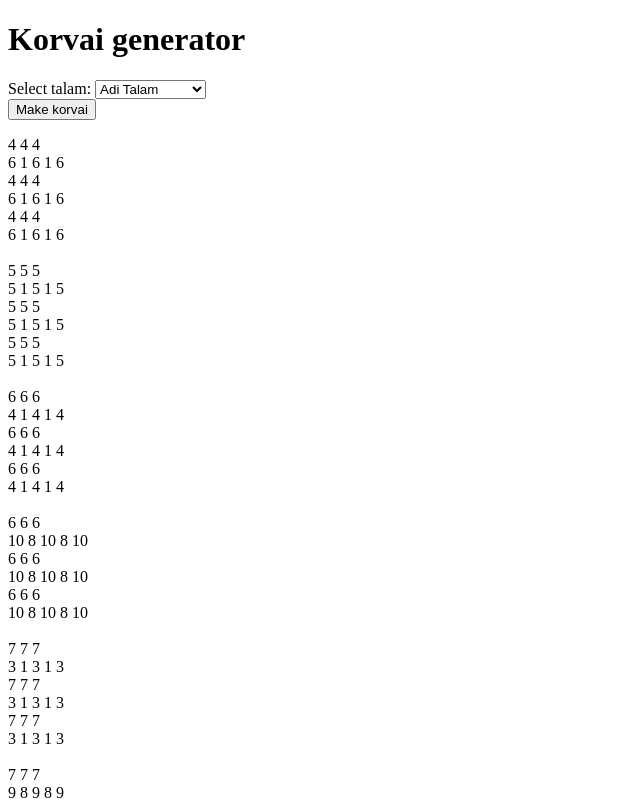
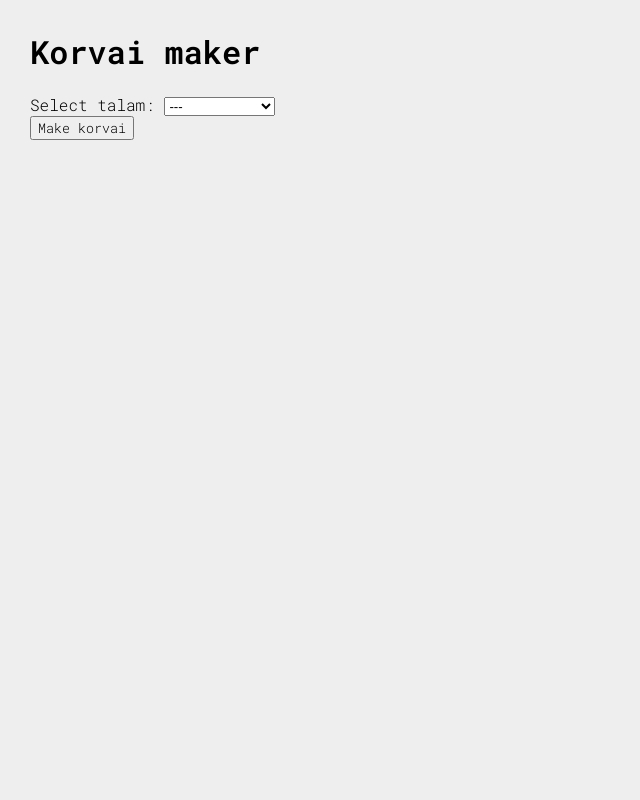
Before and after one commit to sahasramesh/sahasramesh.github.io, a plain HTML site: page korvai.html in a window 1280 px wide. Both pictures are taken after a click on the button "Make korvai". Shown: the top 800 px of the page, without its empty margins (0-640 px from the left). Drawn offline with Linux system fonts and the light colour scheme.

Commit message:
added some korvai styling

```diff
--- a/css/korvai.css
+++ b/css/korvai.css
@@ -0,0 +1,15 @@
+@import url('https://fonts.googleapis.com/css2?family=Roboto+Mono:wght@300;600&display=swap');
+
+body {
+  background-color: #EEE;
+  margin: 30px;
+  font-family: 'Roboto Mono', monospace;
+}
+
+button {
+  font-family: 'Roboto Mono', monospace;
+}
+
+.korvais {
+  background-color: white;
+}
--- a/korvai.html
+++ b/korvai.html
@@ -1,15 +1,17 @@
 <!DOCTYPE html>
 <html>
 <head>
-<title>Korvai generator</title>
+<title>Korvai maker</title>
+<link rel="stylesheet" href="css/korvai.css">
 <link rel="shortcut icon" type="image/png" href="img/favicon.png">
 </head>
 <body>
 
-<h1>Korvai generator</h1>
+<h1>Korvai maker</h1>
 <form>
   Select talam:
   <select id="tal">
+    <option value=None>---</option>
     <option value="0">Adi Talam</option>
     <option value="1">Rupaka Talam</option>
     <option value="2">Misra Chapu</option>
@@ -19,7 +21,9 @@
 
 <button type="button" onclick="myFunction()">Make korvai</button>
 
-<p id="demo"></p>
+<div class="korvais">
+<p style="margin:30px;margin-top:30px;" id="demo"></p>
+</div>
 
 <script>
 function myFunction() {
@@ -27,12 +31,13 @@ function myFunction() {
   var utharangam = [];
   var karvai = [];
   var iterations = 0;
-  var talamList = [32, 36, 30, 28];
+  var talamList = [96, 108, 76, 90];
   var finalList = [];
 
   var e = document.getElementById("tal");
   var result = e.options[e.selectedIndex].value;
-  var beats = talamList[result];
+  var beats = talamList[result]/3
+  alert(beats)
 
   var i;
   var j;
@@ -56,13 +61,15 @@ function myFunction() {
 
   var num;
   for (num = 0; num < iterations; num++) {
-    var line = poorvangam[num]/3 + " " + poorvangam[num]/3 + " " + poorvangam[num]/3 + "<br>";
+    var num2 = num+1
+    var line0 = "<br><b>" + num2 + "</b>.<br>"
+    var line1 = poorvangam[num]/3 + " " + poorvangam[num]/3 + " " + poorvangam[num]/3 + "<br>";
     var line2 = utharangam[num]/3 + " " + karvai[num]/2 + " " + utharangam[num]/3 + " " + karvai[num]/2 + " " + utharangam[num]/3 + "<br>";
     var line3 = poorvangam[num]/3 + " " + poorvangam[num]/3 + " " + poorvangam[num]/3 + "<br>";
     var line4 = utharangam[num]/3 + " " + karvai[num]/2 + " " + utharangam[num]/3 + " " + karvai[num]/2 + " " + utharangam[num]/3 + "<br>";
     var line5 = poorvangam[num]/3 + " " + poorvangam[num]/3 + " " + poorvangam[num]/3 + "<br>";
-    var line6 = utharangam[num]/3 + " " + karvai[num]/2 + " " + utharangam[num]/3 + " " + karvai[num]/2 + " " + utharangam[num]/3 + "<br><br>";
-    finalList.push(line, line2, line3, line4, line5, line6);
+    var line6 = utharangam[num]/3 + " " + karvai[num]/2 + " " + utharangam[num]/3 + " " + karvai[num]/2 + " " + utharangam[num]/3 + "<br><br><br>";
+    finalList.push(line0, line1, line2, line3, line4, line5, line6);
   }
 
   var str = finalList.join('');
```
